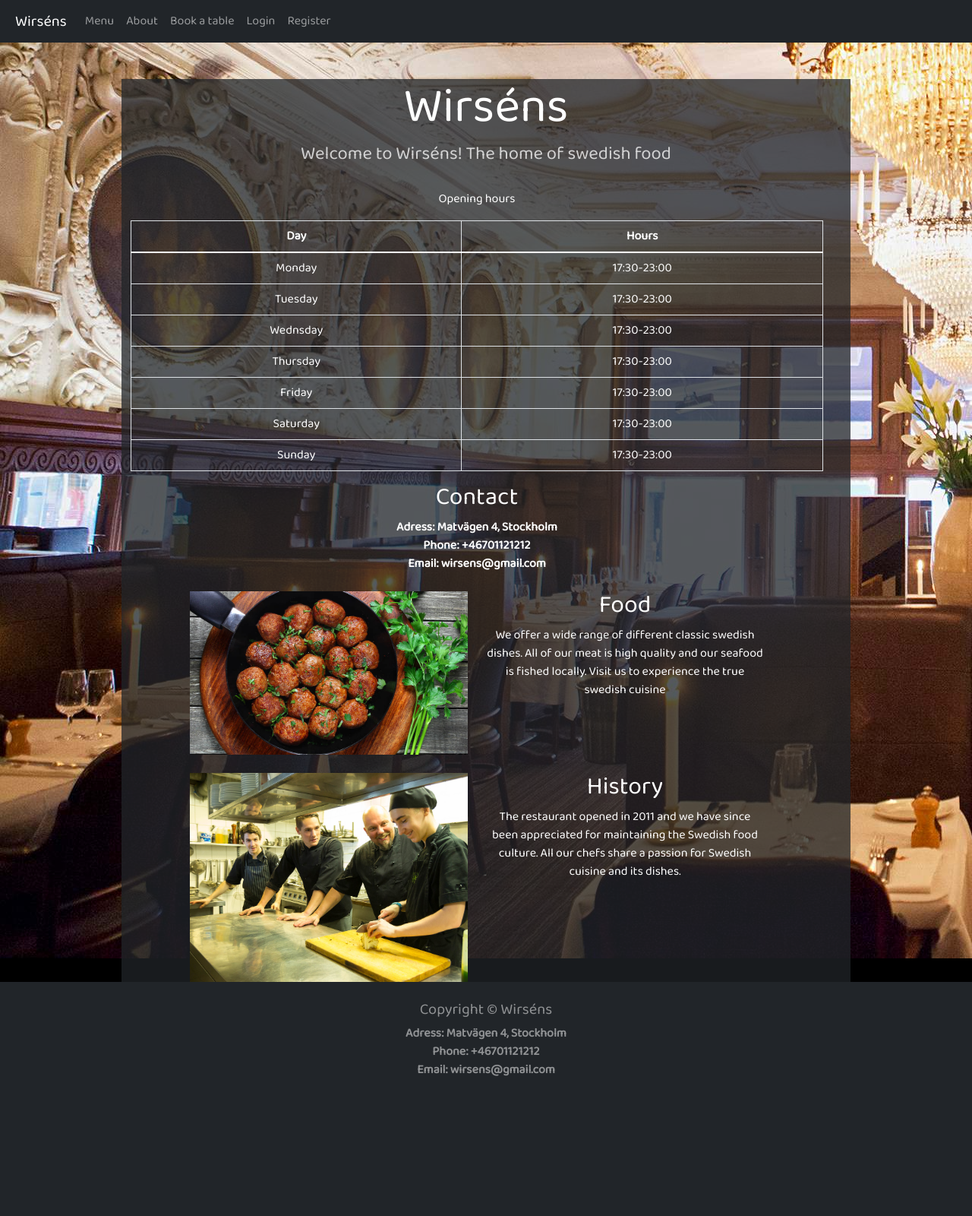
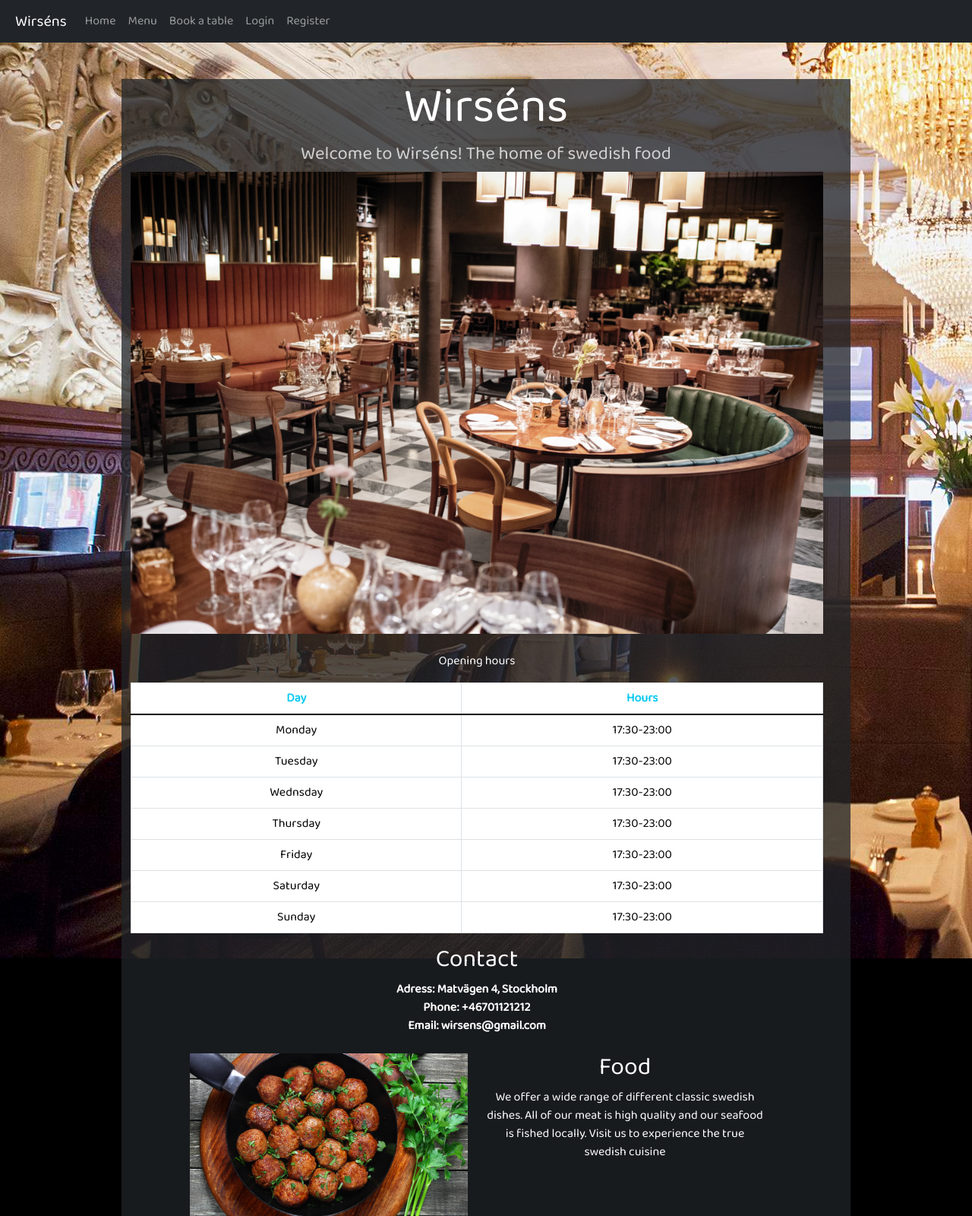
Before and after one commit to FilipWirsen/pp4-restaurant-project, a Django app: page / in a window 1280 px wide. Shown: the top 1600 px of the page at 76% size. Before the commit the page ends 1416 px from the top, so only its background shows below. Run offline with Django 3.2, Linux system fonts and the light colour scheme; parts of the project's set-up code (start-up, migrations or seed data) failed here and were passed over; some libraries are stand-ins or nearby versions.

Commit message:
Add image to home page and change table colors

```diff
--- a/templates/base.html
+++ b/templates/base.html
@@ -24,8 +24,8 @@
         </button>
         <div class="collapse navbar-collapse" id="navbarNavAltMarkup">
           <div class="navbar-nav">
+            <a class="nav-item nav-link" href="{% url 'home' %}">Home</a>
             <a class="nav-link" href="{% url 'menu' %}">Menu</a>
-            <a class="nav-item nav-link" href="{% url 'home' %}">About</a>
             <a class="nav-link" href="{% url 'reservation' %}">Book a table</a>
             {% if user.is_authenticated %}
 
--- a/templates/home.html
+++ b/templates/home.html
@@ -3,11 +3,14 @@
 {% block content %}
     <h1 class="header">Wirséns</h1>
     <h4 class="text-white opacity-75">Welcome to Wirséns! The home of swedish food</h4>
+    <div class="row">
+        <img class="img-fluid" src="{% static 'images/home-page.jpeg'%}" alt="Landing page image">
+    </div>
     <div class="row justify-content-center pt-4">
         <div class="col-md-12">
-            <table class="table table-bordered text-white">
+            <table class="table table-bordered text-black bg-white">
                 <p class="text-white">Opening hours</p>
-                <thead class="thead">
+                <thead class="thead text-info">
                   <th>Day</th>
                   <th>Hours</th>
                 </thead>
```
Also changed, not shown: static/images/home-page.jpeg (added).
